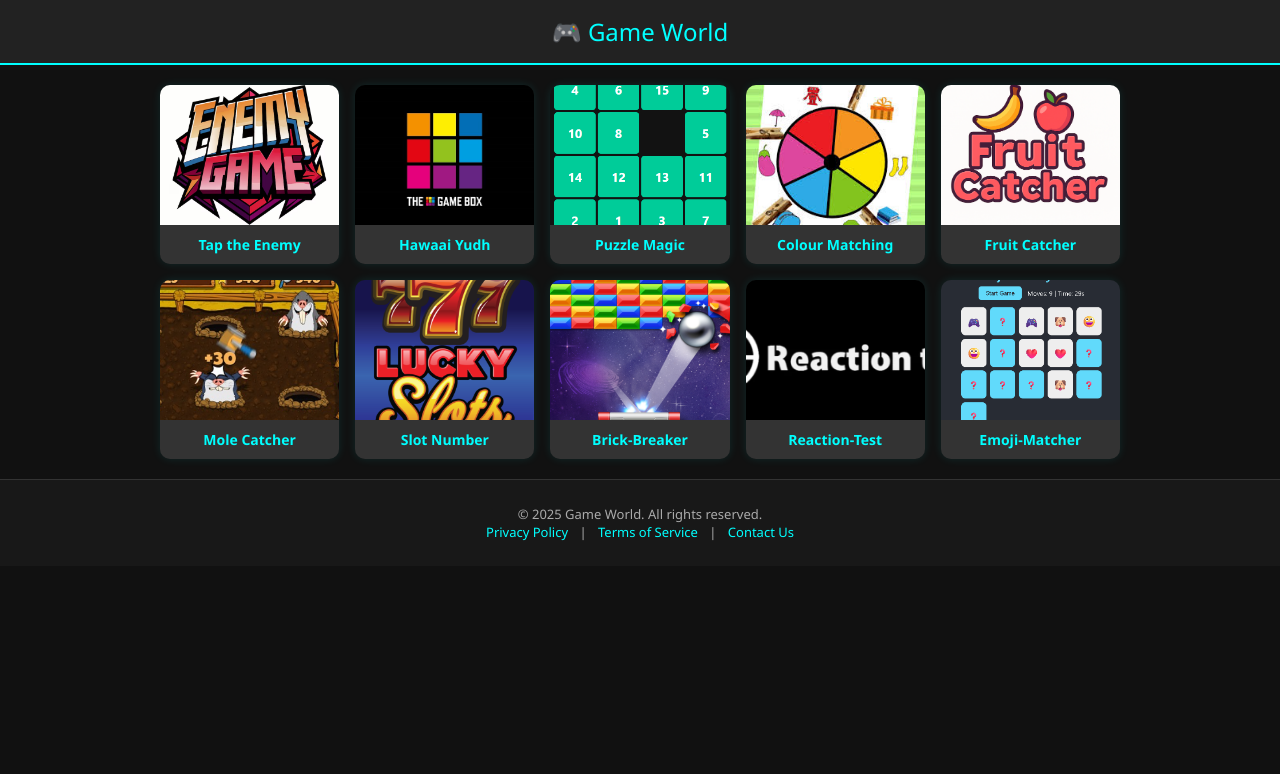
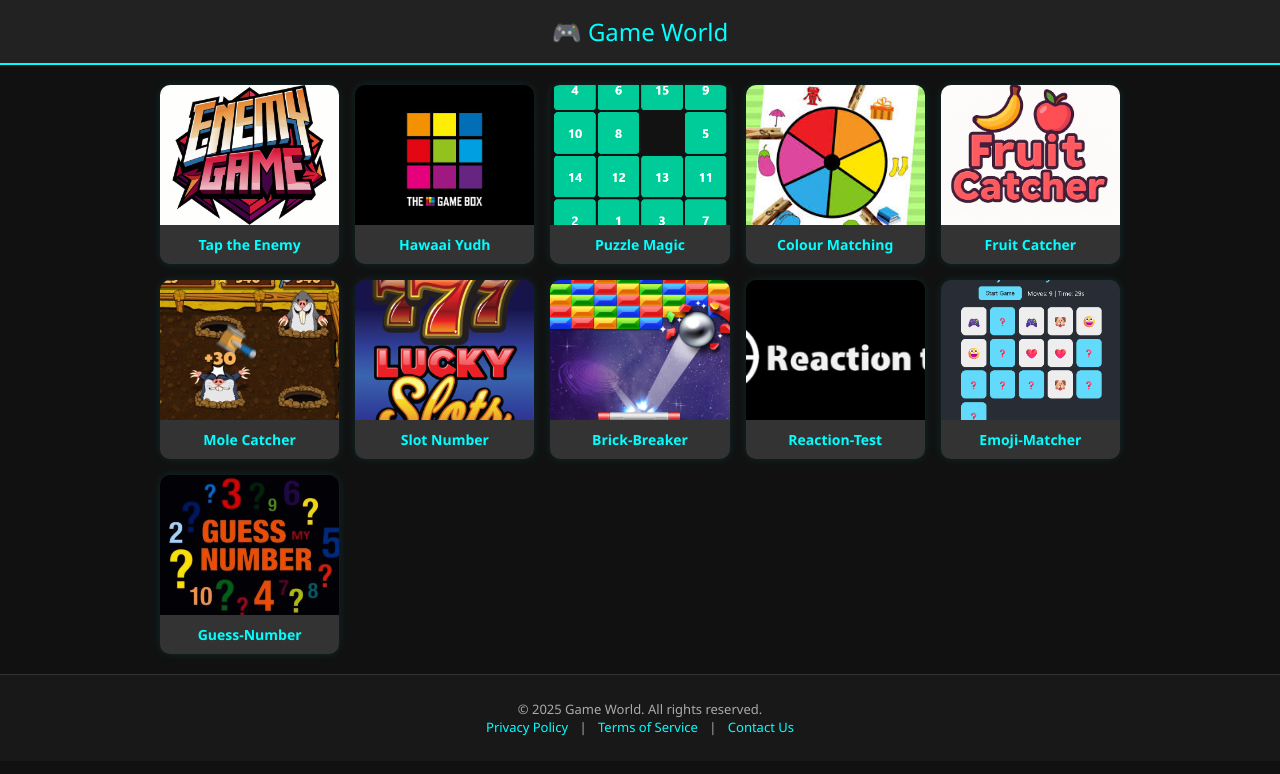
Before and after one commit to gamedeveloper172/download-page, a plain HTML site: page index.html in a window 1280 px wide. Drawn offline with Linux system fonts and the light colour scheme.

Commit message:
Update index.html

```diff
--- a/index.html
+++ b/index.html
@@ -150,6 +150,10 @@
       <img class="game-image" src="image/emoji.png" alt="Emoji-Matcher">
       <div class="game-navbar">Emoji-Matcher</div>
     </a>
+    <a href="game/Guess-Number/Guess-Number.html" class="game-card">
+      <img class="game-image" src="image/guess.png" alt="Guess-Number">
+      <div class="game-navbar">Guess-Number</div>
+    </a>
   </div>
 
 
```
